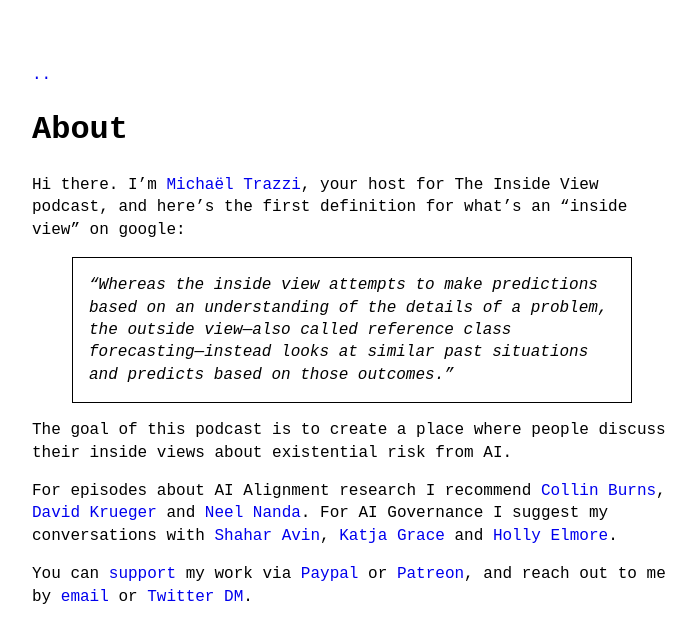
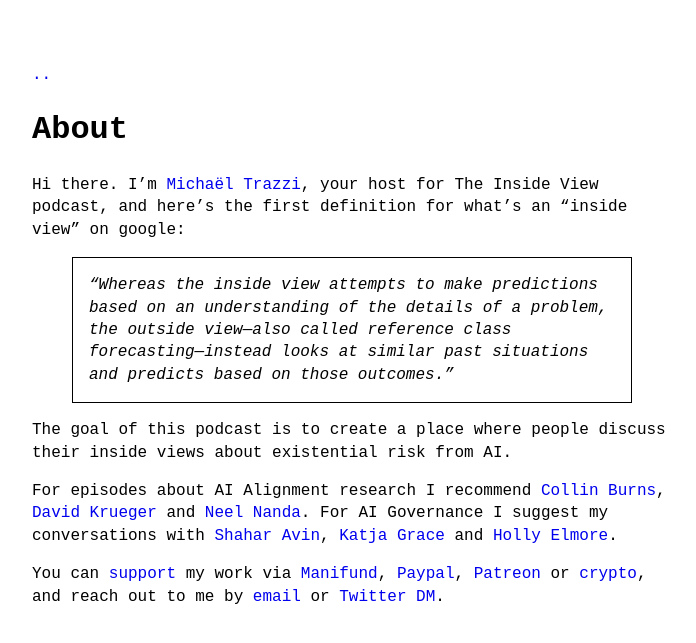
Before and after one commit to theinsideview/theinsideview.github.io, a Jekyll site: the page built from about.md, in a window 1280 px wide. Shown: the top 643 px of the page, without its empty margins (288-984 px from the left). Built offline with Jekyll 4.4.1, drawn with Linux system fonts in a browser that asks for light colours.

Commit message:
Update about.md

```diff
--- a/about.md
+++ b/about.md
@@ -11,4 +11,4 @@
 
 For episodes about AI Alignment research I recommend [Collin Burns](https://theinsideview.ai/collin), [David Krueger](https://theinsideview.ai/david) and [Neel Nanda](https://theinsideview.ai/neel). For AI Governance I suggest my conversations with [Shahar Avin](https://theinsideview.ai/shahar), [Katja Grace](https://theinsideview.ai/katja) and [Holly Elmore](https://theinsideview.ai/holly).
 
-You can [support](https://theinsideview.ai/donate) my work via [Paypal](https://paypal.me/michaeltrazzi) or [Patreon](https://www.patreon.com/theinsideview), and reach out to me by [email](mailto:{firstname}{lastname} at gmail dot com) or [Twitter DM](https://twitter.com/MichaelTrazzi).
+You can [support](https://theinsideview.ai/donate) my work via [Manifund](https://manifund.org/projects/making-52-ai-alignment-video-explainers-and-podcasts), [Paypal](https://paypal.me/michaeltrazzi), [Patreon](https://www.patreon.com/theinsideview) or [crypto](https://theinsideview.ai/donate), and reach out to me by [email](mailto:{firstname}{lastname} at gmail dot com) or [Twitter DM](https://twitter.com/MichaelTrazzi).
```
